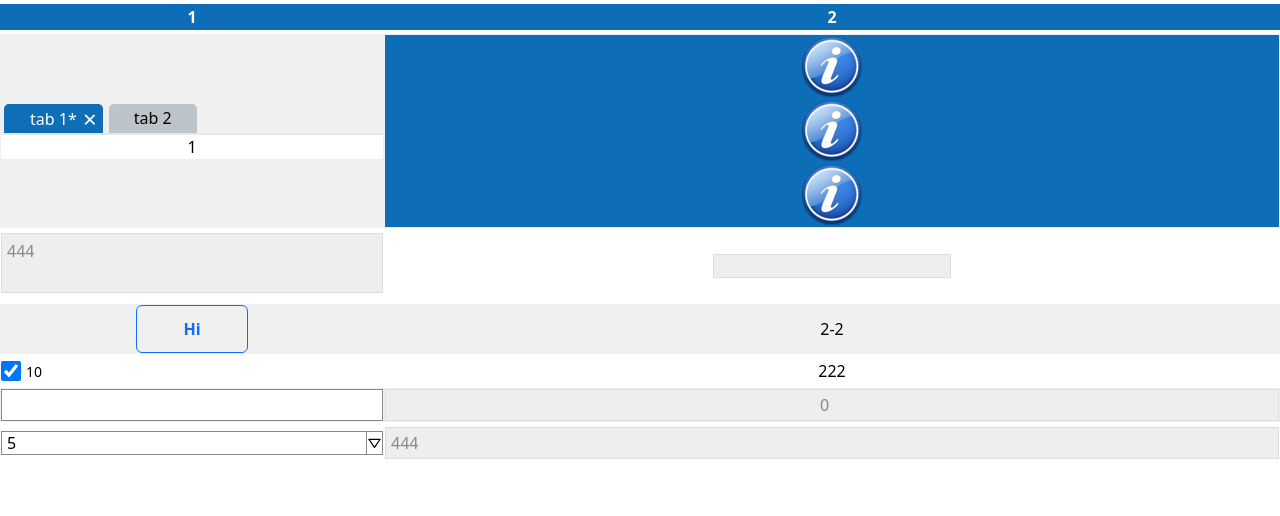
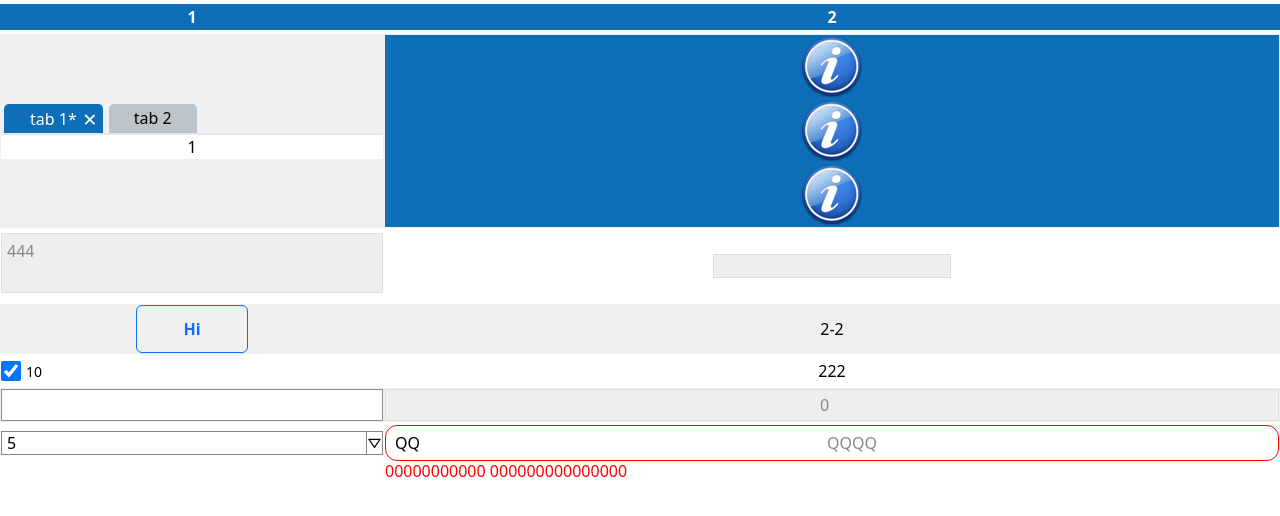
Before and after one commit to xinq05679/react-components, a React (Vite) app: page / in a window 1280 px wide. Shown: the top 516 px of the page. Built offline with nearby package versions, Linux system fonts and the light colour scheme.

Commit message:
Develop the TextInput1 component

```diff
--- a/index.ts
+++ b/index.ts
@@ -7,6 +7,7 @@ export * from "./src/components/button/BasicButton";
 export * from "./src/components/header/BasicHeader";
 export * from "./src/components/input/BasicLink";
 export * from "./src/components/input/BasicTextInput";
+export * from "./src/components/input/TextInput1";
 export * from "./src/components/input/BasicTextarea";
 export * from "./src/components/list/BasicList";
 export * from "./src/components/list/BasicListItem";
--- a/package.json
+++ b/package.json
@@ -1,11 +1,10 @@
 {
   "name": "react-components",
   "private": true,
-  "version": "1.0.3",
+  "version": "1.0.4",
   "author": "Kenny Wu",
   "type": "module",
-  "types": "dist/index.d.ts",
-  "main": "./dist/index.es.js",
+  "types": "./dist/index.d.ts",
   "files": [
     "/dist",
     "tailwind.config.js"
--- a/src/App.tsx
+++ b/src/App.tsx
@@ -28,6 +28,7 @@ import useContextMenu from "./hooks/useContextMenu";
 import { ButtonType } from "./metadata/ButtonType";
 import BasicTextarea from "./components/input/BasicTextarea";
 import BasicDateTimePicker from "./components/datetime/BasicDateTimePicker";
+import TextInput1 from "./components/input/TextInput1";
 
 const App: React.FC = () => {
   const [value, setValue] = useState("444");
@@ -220,15 +221,17 @@ const App: React.FC = () => {
                 </td>,
                 <td>
                   {/* <BasicToolTip text="QQ" position="TC"> */}
-                  <BasicTextInput
-                    value={value}
+                  <TextInput1
+                    icon="QQ"
+                    errorMessage="00000000000  000000000000000"
+                    placeholder="QQQQ"
+                    inputStyle={{ css: "h-[36px] rounded-xl" }}
                     // onValueChanged={(value) => console.log(value)}
                     onSubmit={(value) => {
                       setValue(value);
                       // console.log(value + "55");
                       // setValue(new Date().toLocaleString());
                     }}
-                    readOnly
                   />
                   {/* </BasicToolTip> */}
                 </td>,
--- a/src/components/input/BasicTextInput.tsx
+++ b/src/components/input/BasicTextInput.tsx
@@ -5,6 +5,8 @@ import { useState, useRef } from "react";
 
 export interface BasicTextInputProps {
   value?: string;
+  type?: "text" | "password";
+  placeholder?: string;
   onValueChanged?: (value: string) => void;
   onSubmit?: (value: string) => void;
   onFocus?: (event: React.FocusEvent<HTMLInputElement>) => void;
@@ -16,6 +18,8 @@ export interface BasicTextInputProps {
 
 export const BasicTextInput: React.FC<BasicTextInputProps> = ({
   value = "",
+  type = "text",
+  placeholder = "",
   formStyle,
   inputStyle,
   enableSelectAll,
@@ -47,7 +51,7 @@ export const BasicTextInput: React.FC<BasicTextInputProps> = ({
         [
           "h-[100%]",
           "outline-0",
-          "border border-[#888]",
+          "border border-[#888] rounded-md",
           "cursor-pointer",
           "pl-[5px]",
           "grow",
@@ -58,7 +62,9 @@ export const BasicTextInput: React.FC<BasicTextInputProps> = ({
           "[&[readOnly]]:border-[#ddd]",
           "[&[readOnly]]:text-[#888]",
           "[&[readOnly]]:cursor-auto",
-        ]
+        ],
+        // Placeholder Style
+        ["placeholder:text-[#888]", "placeholder:text-center"]
       ),
     },
     inputStyle
@@ -88,7 +94,8 @@ export const BasicTextInput: React.FC<BasicTextInputProps> = ({
         ref={inputRef}
         className={_inputStyle.css}
         style={_inputStyle.style}
-        type="text"
+        type={type}
+        placeholder={placeholder}
         value={inputValue}
         onChange={handleValueChanged}
         onClick={() => {
--- /dev/null
+++ b/src/components/input/TextInput1.tsx
@@ -0,0 +1,68 @@
+import classNames from "classnames";
+import { ComponentStyleMerging } from "../../..";
+import BasicTextInput, { BasicTextInputProps } from "./BasicTextInput";
+import { MergeComponentStyle } from "../../..";
+
+export interface TextInput1Props extends BasicTextInputProps {
+  icon?: React.ReactNode;
+  errorMessage?: string;
+  iconDivStyle?: ComponentStyleMerging;
+  errorMessageStyle?: ComponentStyleMerging;
+}
+
+export const TextInput1: React.FC<TextInput1Props> = ({
+  icon,
+  errorMessage,
+  iconDivStyle,
+  ...others
+}) => {
+  const _iconDivStyle = MergeComponentStyle(
+    {
+      css: classNames("absolute left-[10px]", "w-[24px]"),
+    },
+    iconDivStyle
+  );
+
+  const _inputStyle = MergeComponentStyle(
+    {
+      css: classNames(
+        { "pl-[40px]": icon },
+        {
+          "border-[#f00]": errorMessage,
+          "hover:border-[#f00]": errorMessage,
+          "focus:border-[#f00]": errorMessage,
+        }
+      ),
+    },
+    // @ts-ignore
+    others.inputStyle
+  );
+
+  const _errorMessageStyle = MergeComponentStyle(
+    {
+      css: classNames("absolute bottom-[-24px]", "h-[24px]", "text-[#f00]"),
+    },
+    //@ts-ignore
+    others.errorMessageStyle
+  );
+
+  return (
+    <div className={classNames("relative", " w-[100%]", "flex items-center")}>
+      {/* Image */}
+      {icon && <div className={_iconDivStyle.css}>{icon}</div>}
+      {/* Text Input */}
+      <BasicTextInput {...others} inputStyle={_inputStyle} />
+      {/* Error Message */}
+      {errorMessage && (
+        <div
+          className={_errorMessageStyle.css}
+          style={_errorMessageStyle.style}
+        >
+          {errorMessage}
+        </div>
+      )}
+    </div>
+  );
+};
+
+export default TextInput1;
```
Also changed, not shown: 1 other file (tests, documents, lock files or other folders).
